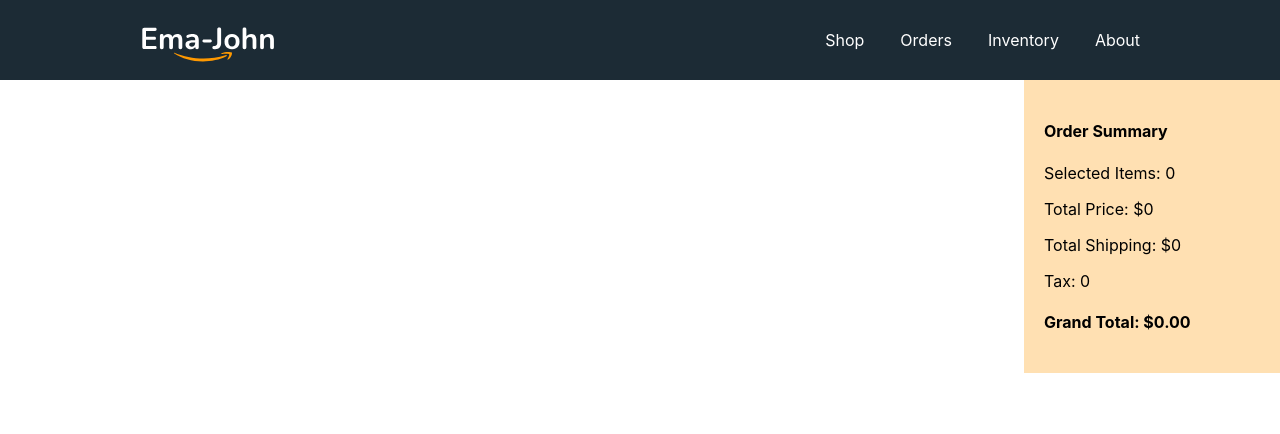
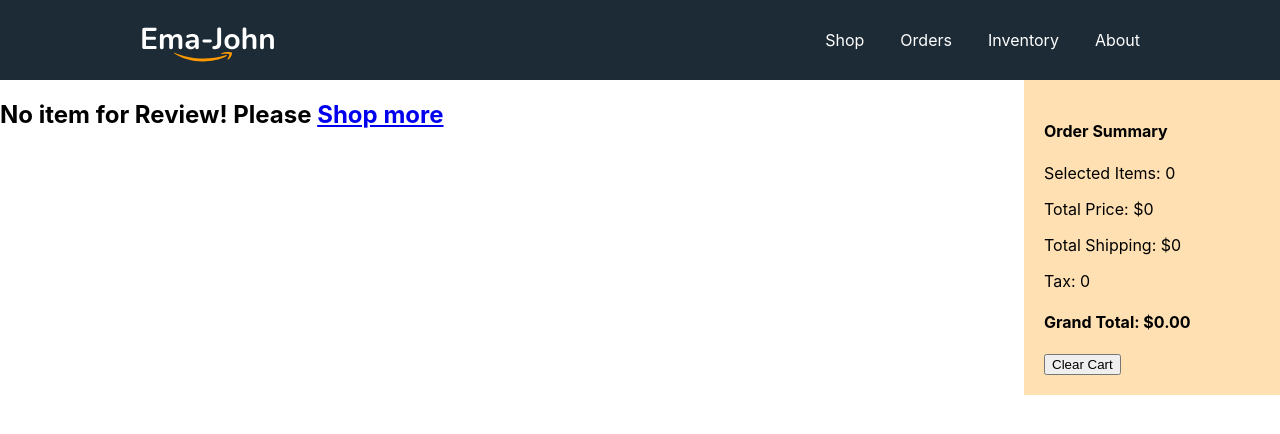
Before and after one commit to Farvez999/ema-john-resources-project-react, a React (Create React App) app: page /orders in a window 1280 px wide. Shown: the top 434 px of the page. Built offline with nearby package versions, Linux system fonts and the light colour scheme.

Commit message:
explore children props

```diff
--- a/src/components/Cart/Cart.js
+++ b/src/components/Cart/Cart.js
@@ -2,7 +2,7 @@
 import './Cart.css'
 
 const Cart = (props) => {
-    const { cart } = props;
+    const { cart, clearCart, children } = props;
     // console.log(cart)
     let total = 0;
     let shipping = 0;
@@ -24,6 +24,8 @@
             <p>Total Shipping: ${shipping}</p>
             <p>Tax: {tax}</p>
             <h4>Grand Total: ${grandTotal.toFixed(2)}</h4>
+            <button onClick={clearCart}>Clear Cart</button><br />
+            {children}
         </div>
     );
 };
--- a/src/components/Orders/Orders.js
+++ b/src/components/Orders/Orders.js
@@ -1,6 +1,6 @@
 import React, { useState } from 'react';
-import { useLoaderData } from 'react-router-dom';
-import { removeFromDb } from '../../utilities/fakedb';
+import { Link, useLoaderData } from 'react-router-dom';
+import { deleteShoppingCart, removeFromDb } from '../../utilities/fakedb';
 import Cart from '../Cart/Cart';
 import ReviewItem from '../ReviewItem/ReviewItem';
 
@@ -14,6 +14,13 @@
         setCart(remaining);
         removeFromDb(id);
     }
+
+    const clearCart = () => {
+        setCart([]);
+        deleteShoppingCart();
+    }
+
+
     return (
         <div>
             <div className='shop-container'>
@@ -25,9 +32,15 @@
                             handleRemoveItem={handleRemoveItem}
                         ></ReviewItem>)
                     }
+                    {
+                        cart.length === 0 && <h2>No item for Review! Please <Link to='/'>Shop more</Link></h2>
+                    }
                 </div>
                 <div className="cart-container">
-                    <Cart cart={cart}></Cart>
+                    <Cart
+                        cart={cart}
+                        clearCart={clearCart}
+                    ></Cart>
                 </div>
             </div >
         </div>
--- a/src/components/Shop/Shop.js
+++ b/src/components/Shop/Shop.js
@@ -5,8 +5,8 @@
 import Product from '../Product/Product';
 import './Shop.css'
 import '../../utilities/fakedb'
-import { addToDb, getStoredCard } from '../../utilities/fakedb';
-import { useLoaderData } from 'react-router-dom';
+import { addToDb, deleteShoppingCart, getStoredCard } from '../../utilities/fakedb';
+import { Link, useLoaderData } from 'react-router-dom';
 
 const Shop = () => {
     // const [products, setProducts] = useState([]);
@@ -16,6 +16,11 @@
     const [cart, setCart] = useState([]);
     // console.log(cart.length)
 
+
+    const clearCart = () => {
+        setCart([]);
+        deleteShoppingCart();
+    }
 
     // useEffect(() => {
     //     fetch('products.json')
@@ -68,7 +73,14 @@
                 }
             </div>
             <div className="cart-container">
-                <Cart cart={cart}></Cart>
+                <Cart
+                    cart={cart}
+                    clearCart={clearCart}
+                >
+                    <Link to='/orders'>
+                        <button>Review Order</button>
+                    </Link>
+                </Cart>
             </div>
         </div >
     );
```
